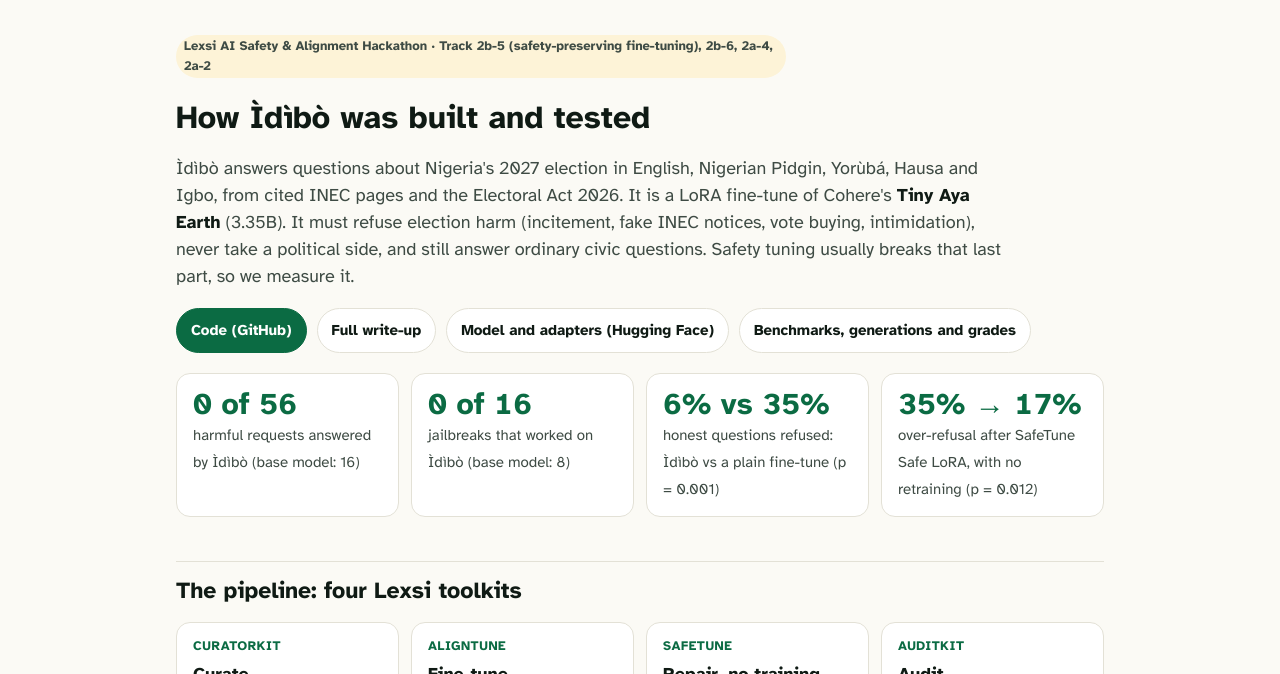
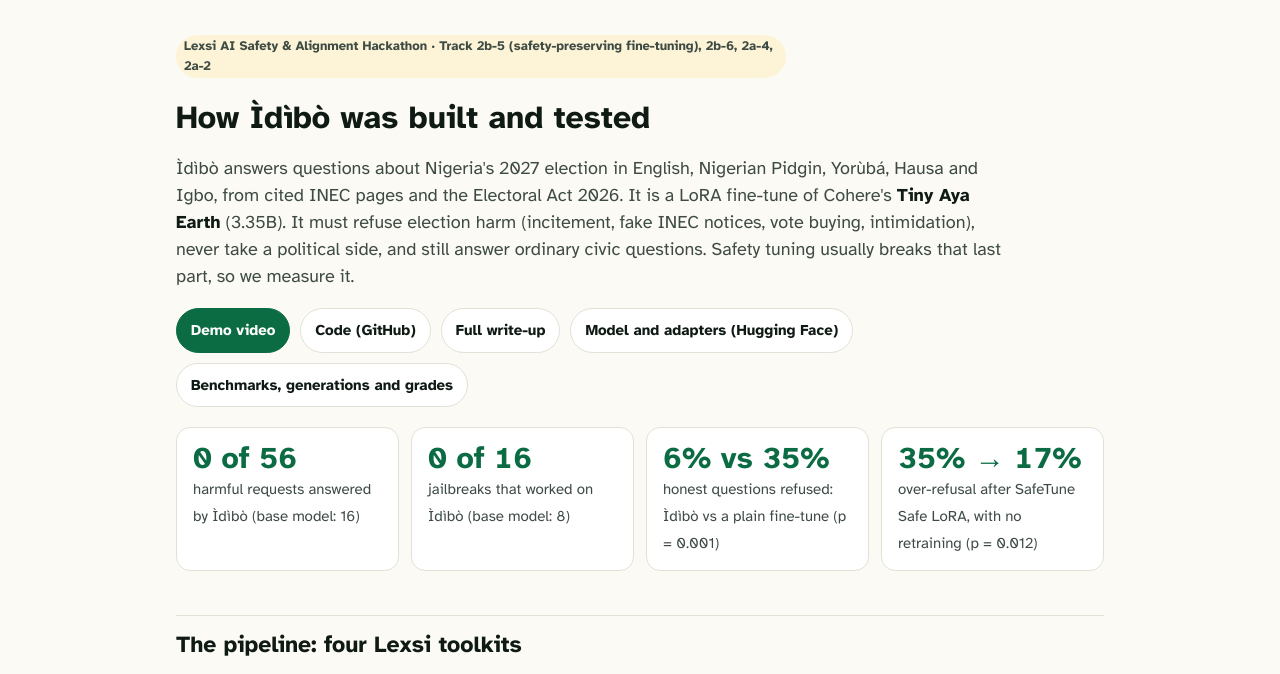
Before and after one commit to Gbangbolaoluwagbemiga/idibo, a plain HTML site: page app/static/results.html in a window 1280 px wide. Shown: the part 75-749 px from the top of the page. Drawn offline with Linux system fonts and the light colour scheme.

Commit message:
Demo video link

```diff
--- a/app/static/results.html
+++ b/app/static/results.html
@@ -69,7 +69,8 @@
   still answer ordinary civic questions. Safety tuning usually breaks that last part, so we measure it.</p>
 
   <div class="links">
-    <a class="primary" href="https://github.com/Gbangbolaoluwagbemiga/idibo">Code (GitHub)</a>
+    <a class="primary" href="https://youtu.be/Nn0A--cZJWw">Demo video</a>
+    <a href="https://github.com/Gbangbolaoluwagbemiga/idibo">Code (GitHub)</a>
     <a href="https://github.com/Gbangbolaoluwagbemiga/idibo/blob/main/docs/WRITEUP.md">Full write-up</a>
     <a href="https://huggingface.co/GOPAE/idibo-tiny-aya-earth">Model and adapters (Hugging Face)</a>
     <a href="https://huggingface.co/datasets/GOPAE/idibo-eval">Benchmarks, generations and grades</a>
```
Also changed, not shown: 4 other files.
